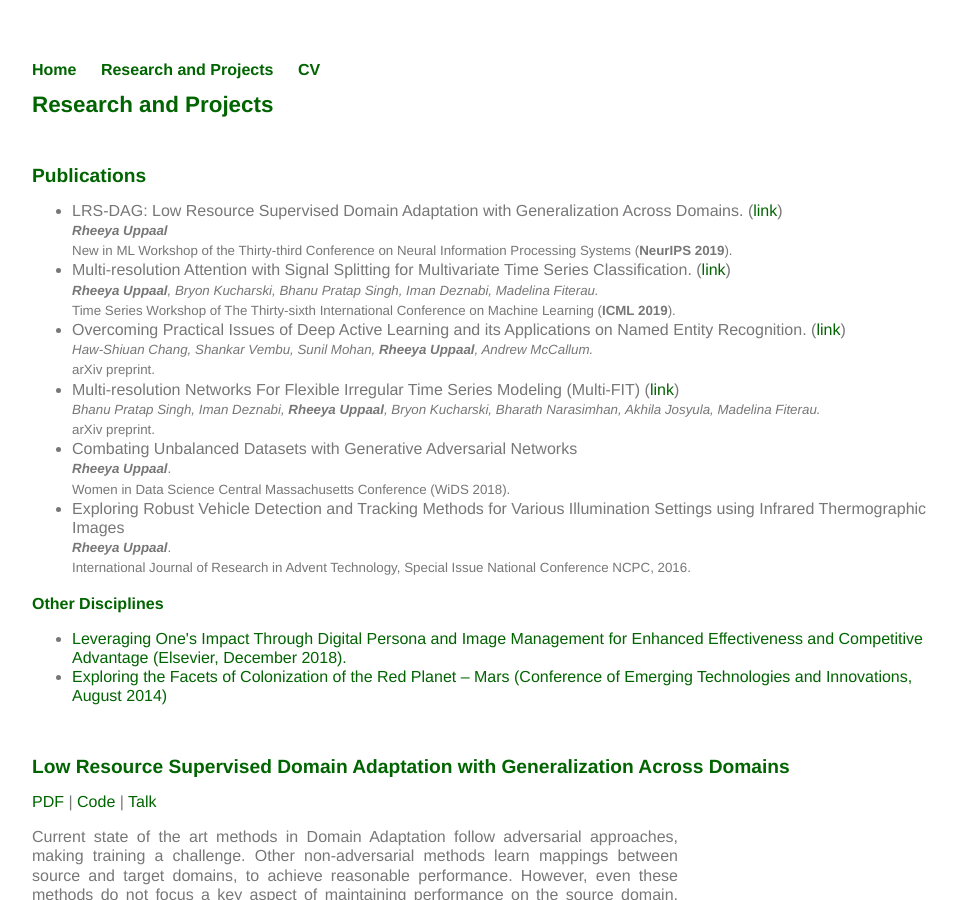
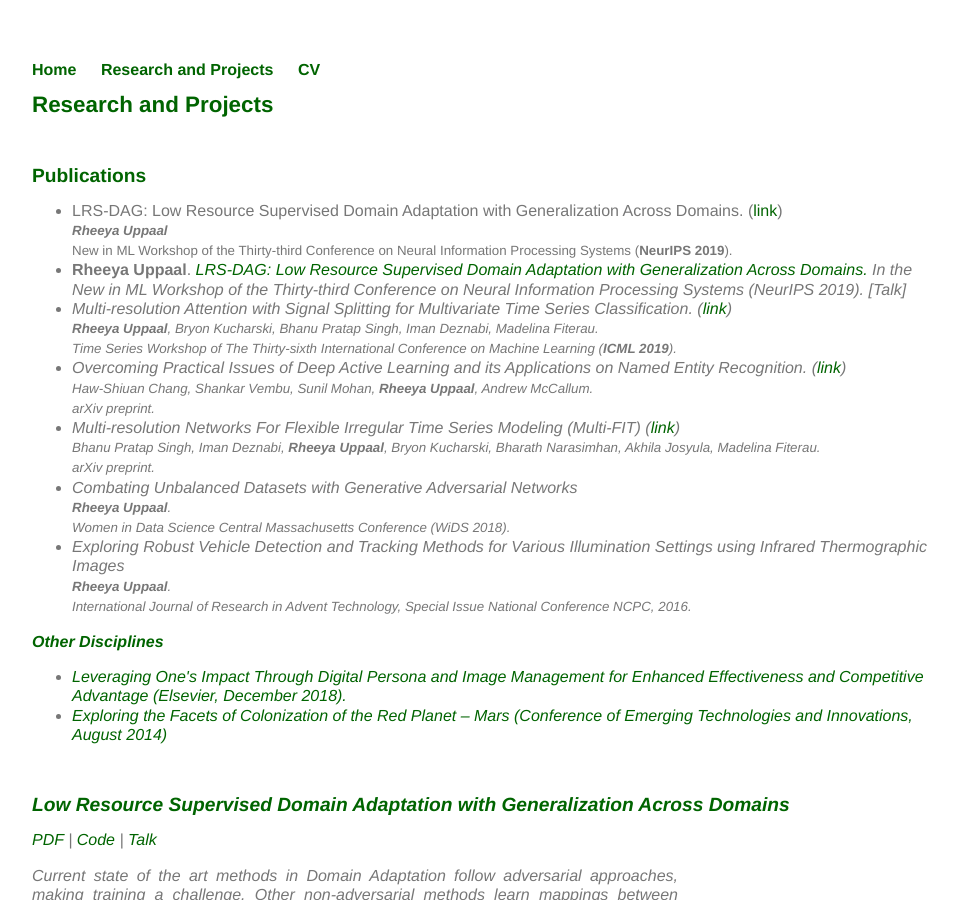
Before and after one commit to Uppaal/Uppaal.github.io, a Jekyll site: the page built from projects/index.html, in a window 1280 px wide and 900 px high. Shown: the whole window, without its empty margins (160-1117 px from the left). Built offline with Jekyll 4.4.1, drawn with Linux system fonts in a browser that asks for light colours.

Commit message:
Update index.html

```diff
--- a/projects/index.html
+++ b/projects/index.html
@@ -10,6 +10,7 @@ title: Research and Projects
 	<ul>
 	<li>LRS-DAG: Low Resource Supervised Domain Adaptation with Generalization Across Domains. (<a href="https://arxiv.org/abs/1909.06718">link</a>)<br><small><i><b>Rheeya Uppaal</b></i><br>New in ML
 			Workshop of the Thirty-third Conference on Neural Information Processing Systems (<b>NeurIPS 2019</b>).</small></li>
+		<li><b>Rheeya Uppaal</b>. <a href="fsaf"><i>LRS-DAG: Low Resource Supervised Domain Adaptation with Generalization Across Domains.<i></a> In the New in ML Workshop of the Thirty-third Conference on Neural Information Processing Systems (NeurIPS 2019). [Talk] </li>
 	<li>Multi-resolution Attention with Signal Splitting for Multivariate Time Series Classification. (<a href="http://roseyu.com/time-series-workshop/submissions/2019/timeseries-ICML19_paper_55.pdf">link</a>)<br><small><i><b>Rheeya Uppaal</b>, Bryon Kucharski, Bhanu Pratap Singh, Iman Deznabi, Madelina Fiterau.</i><br>Time Series Workshop of The Thirty-sixth International Conference on Machine Learning (<b>ICML 2019</b>).</small></li>
 	<li>Overcoming Practical Issues of Deep Active Learning and its Applications on Named Entity Recognition. (<a href="https://arxiv.org/abs/1911.07335">link</a>)<br><small><i>Haw-Shiuan Chang, Shankar Vembu, Sunil Mohan, <b>Rheeya Uppaal</b>, Andrew McCallum.</i><br> arXiv preprint.</small></li>
 	<li>Multi-resolution Networks For Flexible Irregular Time Series Modeling (Multi-FIT) (<a href="https://arxiv.org/abs/1905.00125">link</a>)<br><small><i>Bhanu Pratap Singh, Iman Deznabi, <b>Rheeya Uppaal</b>, Bryon Kucharski, Bharath Narasimhan, Akhila Josyula, Madelina Fiterau.</i><br>arXiv preprint.</small></li>
```
